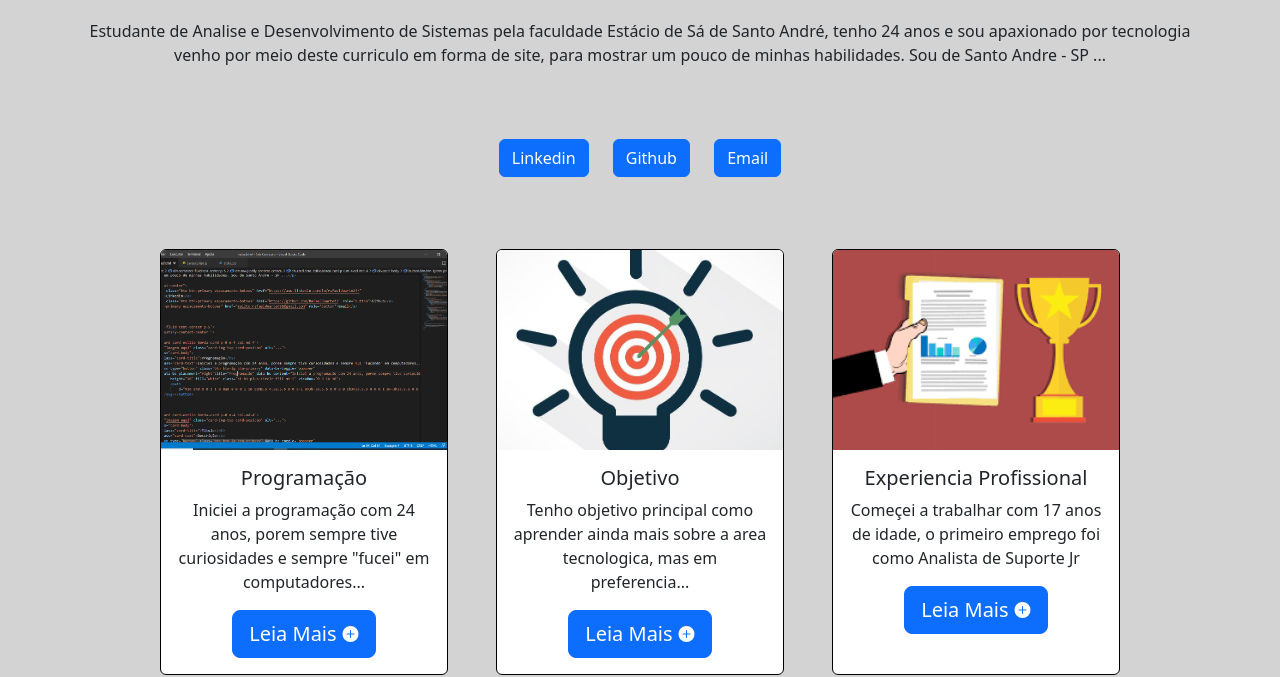
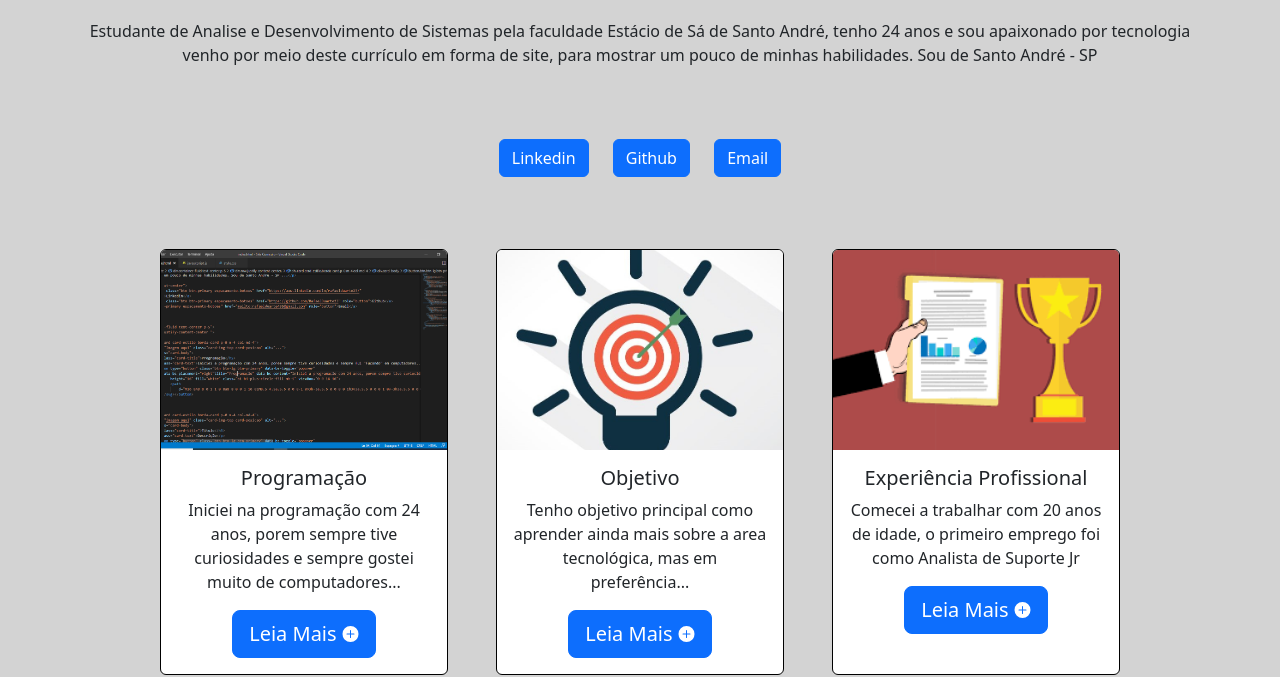
Before and after one commit to RafaelDuarte23/RafaelDuarte23.github.io, a plain HTML site: page index.html in a window 1280 px wide. Shown: the part 125-802 px from the top of the page. Drawn offline with nearby package versions, Linux system fonts and the light colour scheme.

Commit message:
alteração index e projetos

```diff
--- a/index.html
+++ b/index.html
@@ -15,9 +15,7 @@
 
     <div class="sobre-rafael p-5">
         <h1 class="m-4 text-center">Sobre Rafael Duarte: </h1>
-        <p class="m-4 text-center">Estudante de Analise e Desenvolvimento de Sistemas pela faculdade Estácio de Sá de
-            Santo André, tenho 24 anos e sou apaxionado por tecnologia venho por meio deste curriculo em forma de site,
-            para mostrar um pouco de minhas habilidades. Sou de Santo Andre - SP ...</p>
+        <p class="m-4 text-center">Estudante de Analise e Desenvolvimento de Sistemas pela faculdade Estácio de Sá de Santo André, tenho 24 anos e sou apaixonado por tecnologia venho por meio deste currículo em forma de site, para mostrar um pouco de minhas habilidades. Sou de Santo André - SP </p>
     </div>
     <div class="botoes text-center">
         <a target="blank" class="btn btn-primary espacamento-botoes" href="https://www.linkedin.com/in/rafaelduarte23/"
@@ -36,11 +34,11 @@
                     alt="imagem de programação">
                 <div class="card-body">
                     <h5 class="card-title">Programação</h5>
-                    <p class="card-text">Iniciei a programação com 24 anos, porem sempre tive curiosidades e sempre
-                        "fucei" em computadores...</p>
+                    <p class="card-text">Iniciei na programação com 24 anos, porem sempre tive curiosidades e sempre
+                        gostei muito de computadores...</p>
                     <button type="button" class="btn btn-lg btn-primary" data-bs-toggle="popover"
                         data-bs-placement="right" title="Programação"
-                        data-bs-content="Iniciei a programação com 24 anos, porem sempre tive curiosidades e sempre 'fucei' em computadores. E então quando começei a estudar a fundo a programação foi um amor a primeira vista.">Leia
+                        data-bs-content="Iniciei a programação com 24 anos, porém sempre tive curiosidades e sempre gostei muito de computadores. E então quando comecei a estudar a fundo a programação foi um amor a primeira vista.">Leia
                         Mais <svg xmlns="http://www.w3.org/2000/svg" width="17" height="16" fill="white"
                             class="bi bi-plus-circle-fill mb-1" viewBox="0 0 16 16">
                             <path
@@ -53,11 +51,11 @@
                 <img src="src/imagens/objetivo.jpg" class="card-img-top card-posicao" alt="imagem de objetivo">
                 <div class="card-body">
                     <h5 class="card-title">Objetivo</h5>
-                    <p class="card-text">Tenho objetivo principal como aprender ainda mais sobre a area tecnologica, mas
-                        em preferencia...</p>
+                    <p class="card-text">Tenho objetivo principal como aprender ainda mais sobre a area tecnológica, mas
+                        em preferência...</p>
                     <button type="button" class="btn btn-lg btn-primary" data-bs-toggle="popover"
                         data-bs-placement="right" title="Objetivo"
-                        data-bs-content=" Tenho objetivo principal como aprender ainda mais sobre a area tecnologica, mas em preferencia a area de programação, sendo como objetivo ingressar em alguma empresa e mostrar o potencial que tenho e irei construindo ao longo do tempo. ">Leia
+                        data-bs-content=" Tenho objetivo principal como aprender ainda mais sobre a area tecnológica, mas em preferência a area de programação, sendo como objetivo ingressar em alguma empresa e mostrar o potencial que tenho e irei construindo ao longo do tempo. ">Leia
                         Mais <svg xmlns="http://www.w3.org/2000/svg" width="17" height="16" fill="white"
                             class="bi bi-plus-circle-fill mb-1" viewBox="0 0 16 16">
                             <path
@@ -70,12 +68,12 @@
                 <img src="src/imagens/transferir.png" class="card-img-top card-posicao"
                     alt="Experiencia profissional imagem">
                 <div class="card-body">
-                    <h5 class="card-title">Experiencia Profissional</h5>
-                    <p class="card-text">Começei a trabalhar com 17 anos de idade, o primeiro emprego foi como  Analista
+                    <h5 class="card-title">Experiência Profissional</h5>
+                    <p class="card-text">Comecei a trabalhar com 20 anos de idade, o primeiro emprego foi como  Analista
                         de Suporte Jr</p>
                     <button type="button" class="btn btn-lg btn-primary " data-bs-toggle="popover"
-                        data-bs-placement="right" data-bs-html="true" title="Experiencia Profissional"
-                        data-bs-content="2017/2018 - Empresa: Stefanini Consultoria e Assessoria em Informática S/A. <br> Funções: Trabalhavamos na empresa TIM prestando suporte, quando o sistema dos lojistas caia eles ligavam para o HDC (Help Desk Comercial) e então faziamos o que eles não conseguiam fazer em loja">Leia
+                        data-bs-placement="right" data-bs-html="true" title="Experiência Profissional"
+                        data-bs-content="2017/2018 - Empresa: Stefanini Consultoria e Assessoria em Informática S/A. <br> Funções: Trabalhavamos na empresa TIM prestando suporte, quando o sistema dos lojistas ficavam fora do ar e eles ligavam para o HDC (Help Desk Comercial) e então faziamos o procedimento que eles não conseguiam fazer em loja">Leia
                         Mais <svg xmlns="http://www.w3.org/2000/svg" width="17" height="16" fill="white"
                             class="bi bi-plus-circle-fill mb-1" viewBox="0 0 16 16">
                             <path
```
Also changed, not shown: projetos.html (+16 -18 lines).
